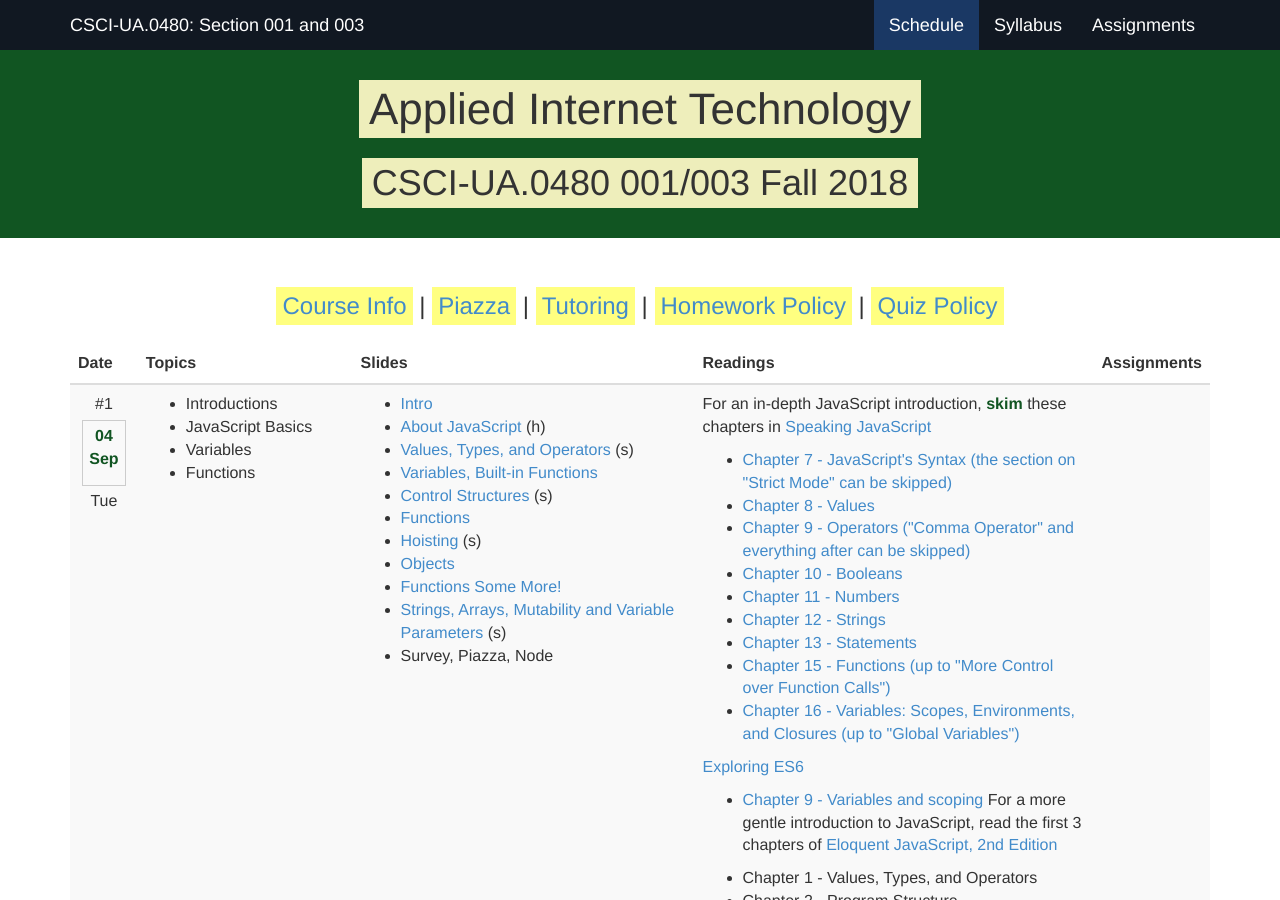
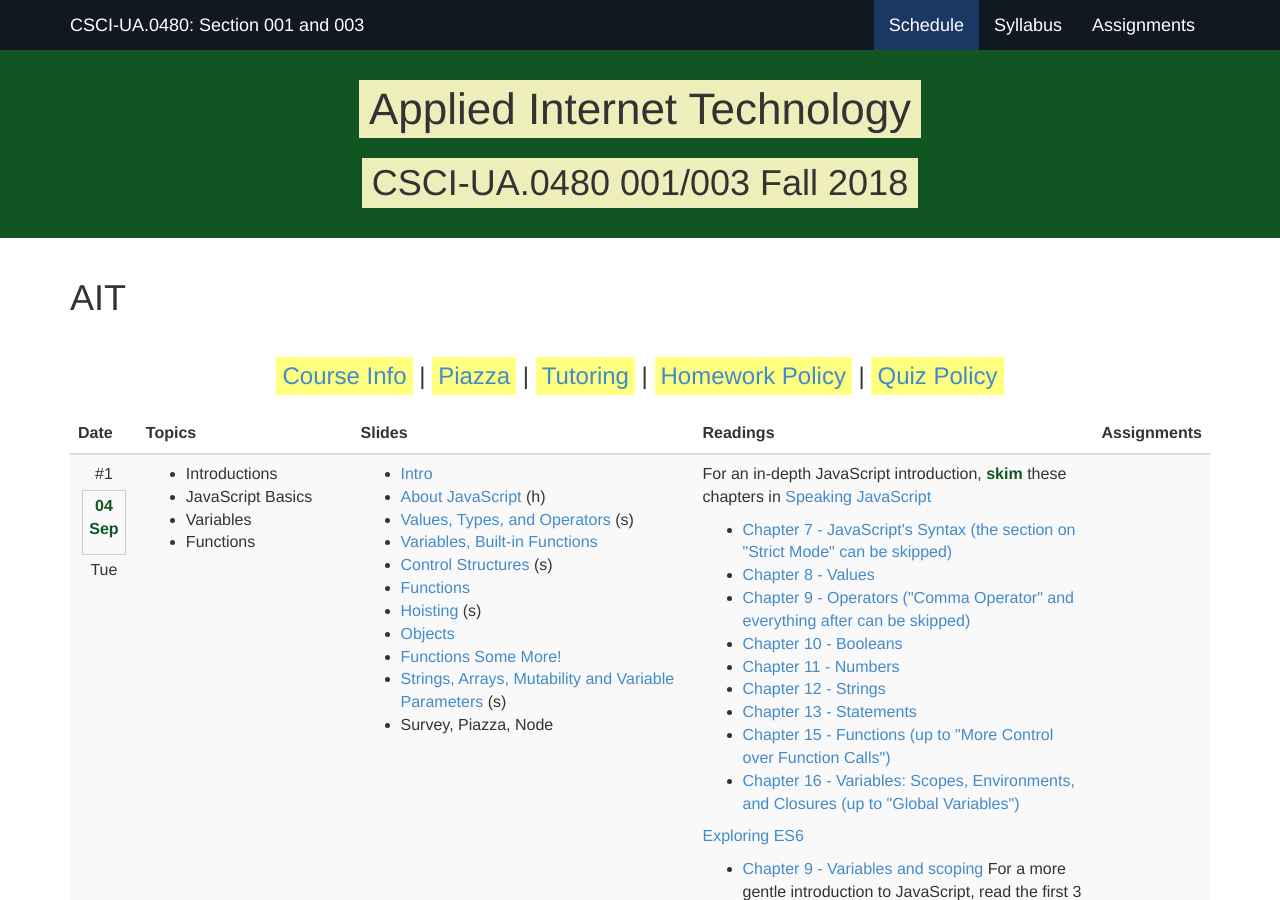
Before and after one commit to foureyes/csci-ua.0480-fall2018-001-003, a Jekyll site: the page built from index.markdown, in a window 1280 px wide and 900 px high. Built offline with Jekyll 4.4.1, drawn with Linux system fonts in a browser that asks for light colours.

Commit message:
add test header again

```diff
--- a/index.markdown
+++ b/index.markdown
@@ -5,7 +5,7 @@ nav-state: index
 <!--
 <h1>AIT Test Deploy</h1>
 -->
-
+<h1>AIT</h1>
 
 <div id="quick-links">
 <h3><a href="syllabus.html">Course Info</a> | <a href="https://piazza.com/class/jcqb4xh11ny10y">Piazza</a> | <a href="syllabus.html#tutoring">Tutoring</a> | <a href="syllabus.html#hw-policy">Homework Policy</a> | <a href="syllabus.html#quiz-policy">Quiz Policy</a></h3>
```
